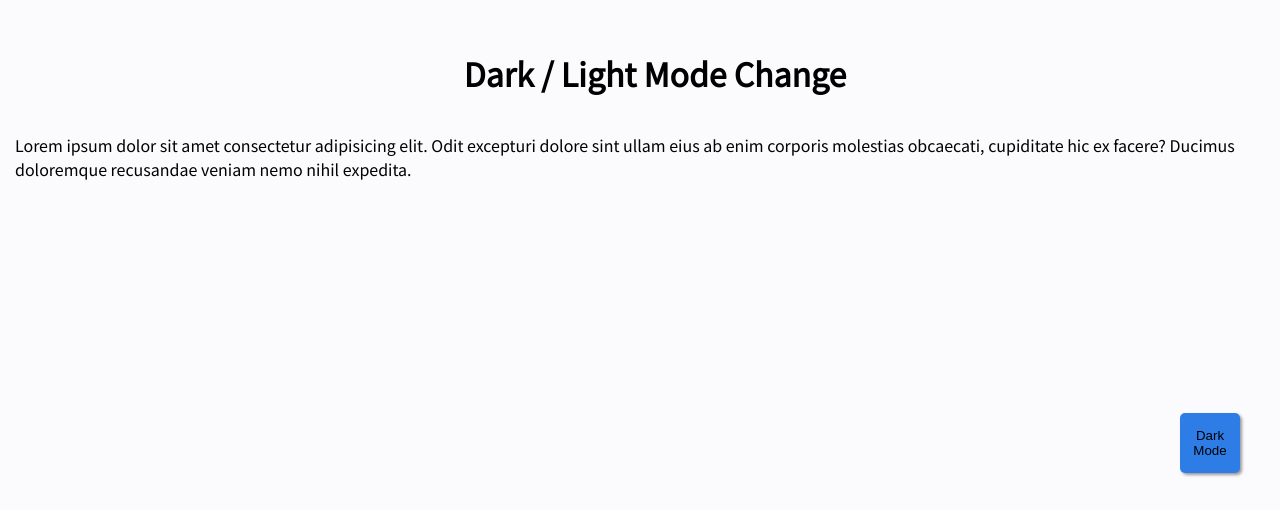
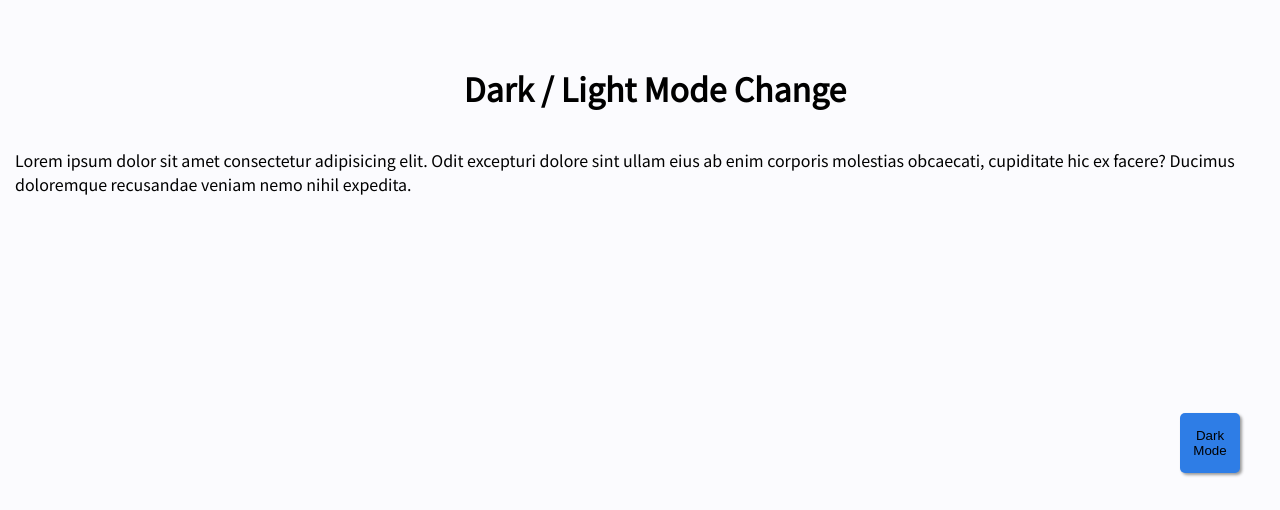
Before and after one commit to jonathanborg/jonathanborg.github.io, a plain HTML site: page index.html in a window 1280 px wide. Shown: the part 287-797 px from the top of the page. Drawn offline with nearby package versions, Linux system fonts and the light colour scheme.

Commit message:
Working on padding

```diff
--- a/index.html
+++ b/index.html
@@ -25,7 +25,14 @@
     <script type="text/javascript" src="scripts/DarkLightTheme.js"></script>
 </head>
 
-<body>
+<body class="outer-container">
+    <!-- <div class="inner-container">
+        <h1>Dark / Light Mode Change</h1>
+        <p>Lorem ipsum dolor sit amet consectetur adipisicing elit. Odit excepturi dolore sint ullam eius ab enim
+            corporis molestias obcaecati, cupiditate hic ex facere? Ducimus doloremque recusandae veniam nemo nihil
+            expedita.</p>
+    </div> -->
+
     <div class="container">
         <h1>Dark / Light Mode Change</h1>
         <p>Lorem ipsum dolor sit amet consectetur adipisicing elit. Odit excepturi dolore sint ullam eius ab enim
@@ -44,7 +51,8 @@
                 <li class="nav-item"><a class="nav-link js-scroll-trigger" href="#contact">Contact</a></li>
                 <li class="nav-item"><a class="nav-link js-scroll-trigger" href="#work">Work</a></li>
                 <li class="nav-item"><a class="nav-link js-scroll-trigger" href="#education">Education</a></li>
-                <li class="nav-item"><a class="nav-link js-scroll-trigger" href="#professional">Professional</a></li>
+                <li class="nav-item"><a class="nav-link js-scroll-trigger" href="#professional">Professional</a>
+                </li>
             </ul>
         </div>
     </nav>
@@ -125,8 +133,6 @@
         <p class="m-0 text-center text-white">Copyright &copy; Your Website 2021</p>
     </footer>
 
-
-
     <!-- Bootstrap core JS-->
     <script src="https://code.jquery.com/jquery-latest.min.js"></script>
     <script src="https://cdn.jsdelivr.net/npm/bootstrap@4.6.0/dist/js/bootstrap.bundle.min.js"></script>
--- a/styles.css
+++ b/styles.css
@@ -27,19 +27,27 @@ html, body {
     --font-color: #FFFFFF; */
 }
 
+.outer-container {
+  background: var(--color-secondary);
+  color: var(--font-color);
+  display: block;
+  margin: auto;
+  width: 100%;
+}
+
+.inner-container {
+  display: block;
+  padding: 15px;
+}
+
 .container {
   display: flex;
   width: 100%;
   height: 100%;
-  background: var(--color-secondary);
-  color: var(--font-color);
   flex-direction: column;
   justify-content: center;
   align-items: center;
-  padding-right: 15px;
-  padding-left: 15px;
-  margin-right: auto;
-  margin-left: auto;
+  padding: 15px;
 }
 
 .container button {
```
